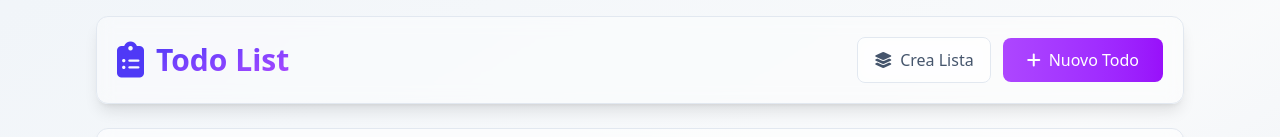
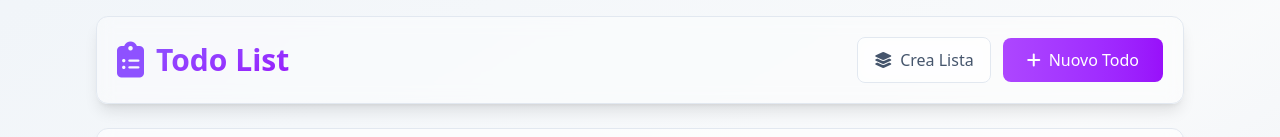
Before and after one commit to 5BI-2025/Todolist, a website built with Vite: page index.html in a window 1280 px wide. Shown: the top 137 px of the page. Built offline with nearby package versions, Linux system fonts and the light colour scheme.

Commit message:
changed colors

```diff
--- a/index.html
+++ b/index.html
@@ -18,11 +18,11 @@
       class="w-full max-w-[85vw] flex flex-col sm:flex-row items-center justify-between gap-4 mb-6 bg-white/40 backdrop-blur-sm p-5 rounded-xl shadow-lg border border-slate-200"
     >
       <div class="flex items-center mb-4 sm:mb-0">
-        <span class="text-indigo-600 text-4xl mr-3"
+        <span class="text-violet-500 text-4xl mr-3"
           ><i class="fas fa-clipboard-list"></i
         ></span>
         <h1
-          class="text-3xl font-extrabold bg-clip-text text-transparent bg-linear-to-br from-indigo-600 to-purple-500"
+          class="text-3xl font-extrabold bg-clip-text text-transparent bg-linear-to-br from-violet-500 to-purple-600"
         >
           Todo List
         </h1>
```
